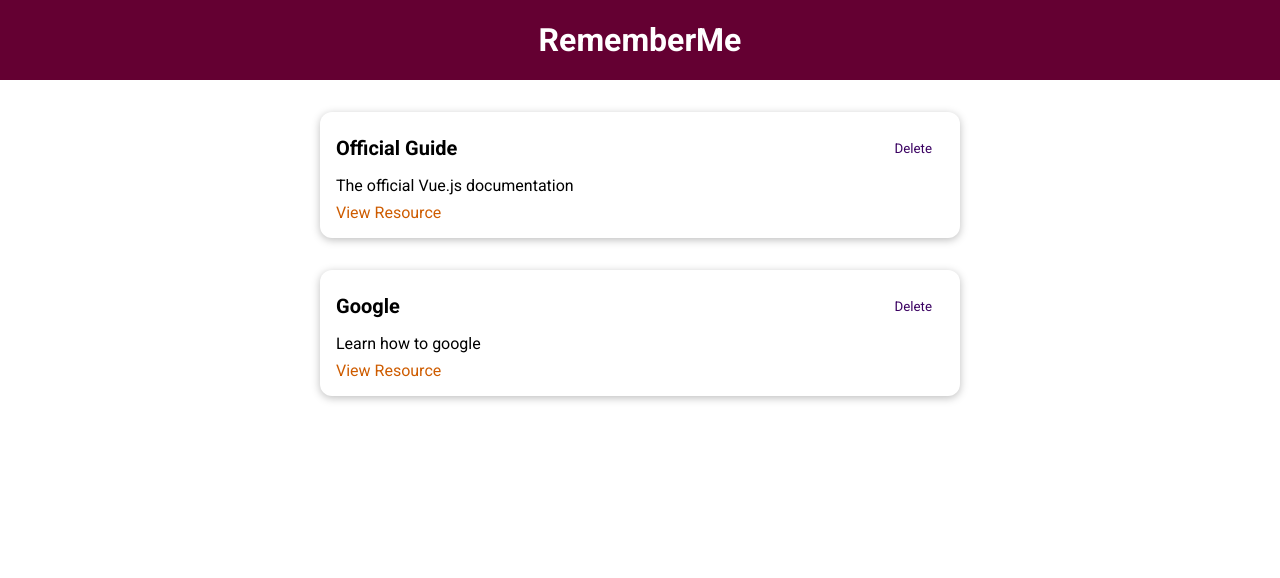
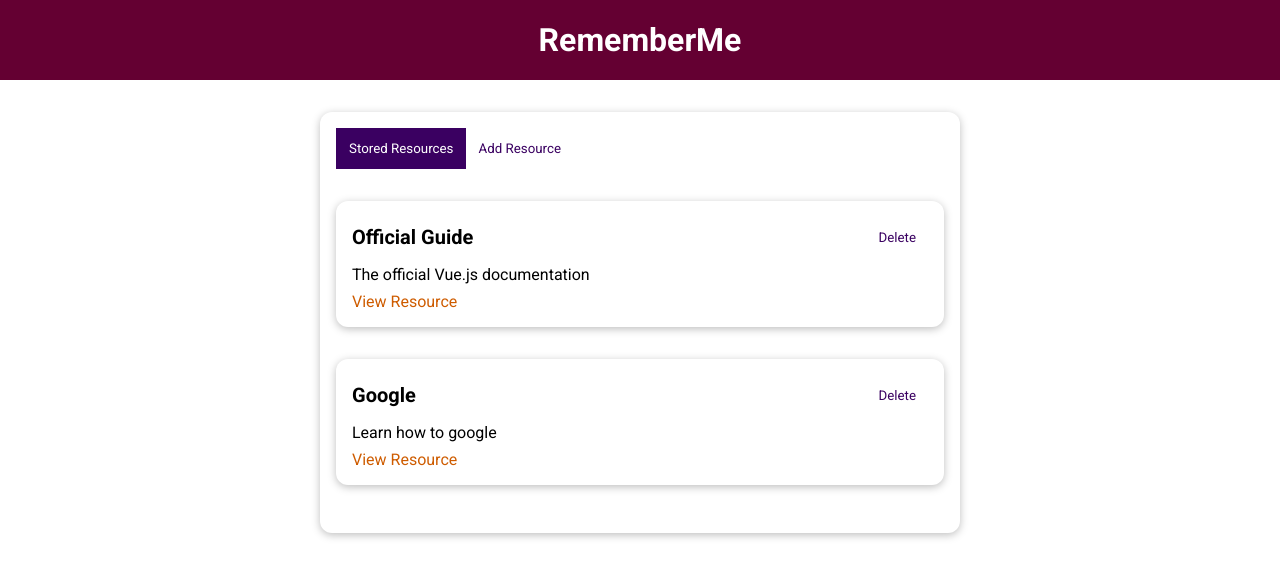
Before and after one commit to artur-coelho/The-Learning-Resources-App, a Vue app: page / in a window 1280 px wide. Shown: the top 578 px of the page. Built offline with nearby package versions, Linux system fonts and the light colour scheme.

Commit message:
feat: added the resources component

```diff
--- a/src/App.vue
+++ b/src/App.vue
@@ -1,34 +1,16 @@
 <template>
   <the-header title="RememberMe"></the-header>
-  <stored-resources :resources="storedResources"></stored-resources>
+  <the-resources></the-resources>
 </template>
 
 <script>
-import StoredResources from './components/learning-resources/StoredResources.vue';
 import TheHeader from './components/layouts/TheHeader.vue';
+import TheResources from './components/learning-resources/TheResources.vue'
 
 export default {
   components: {
-    StoredResources,
     TheHeader,
-  },
-  data() {
-    return {
-      storedResources: [
-        {
-          id: 'official-guide',
-          title: 'Official Guide',
-          description: 'The official Vue.js documentation',
-          link: 'https://vuejs.org',
-        },
-        {
-          id: 'google',
-          title: 'Google',
-          description: 'Learn how to google',
-          link: 'https://google.com',
-        },
-      ],
-    };
+    TheResources,
   },
 };
 </script>
--- /dev/null
+++ b/src/components/learning-resources/AddResource.vue
@@ -0,0 +1,13 @@
+<template>
+  <h2>Add Resource</h2>
+</template>
+
+<script>
+export default {
+
+}
+</script>
+
+<style>
+
+</style>
--- a/src/components/learning-resources/StoredResources.vue
+++ b/src/components/learning-resources/StoredResources.vue
@@ -15,7 +15,7 @@
 
 export default {
   components: { LearningResource },
-  props: ['resources'],
+  inject: ['resources'],
 };
 </script>
 
--- /dev/null
+++ b/src/components/learning-resources/TheResources.vue
@@ -0,0 +1,64 @@
+<template>
+  <base-card>
+    <base-button
+      @click="setSelectedTab('stored-resources')"
+      :mode="storedResButtonMode"
+      >Stored Resources</base-button
+    >
+    <base-button
+      @click="setSelectedTab('add-resource')"
+      :mode="addResButtonMode"
+      >Add Resource</base-button
+    >
+    <component :is="selectedTab"></component>
+  </base-card>
+</template>
+
+<script>
+import StoredResources from './StoredResources.vue';
+import AddResource from './AddResource.vue';
+
+export default {
+  components: {
+    StoredResources,
+    AddResource,
+  },
+  data() {
+    return {
+      selectedTab: 'stored-resources',
+      storedResources: [
+        {
+          id: 'official-guide',
+          title: 'Official Guide',
+          description: 'The official Vue.js documentation',
+          link: 'https://vuejs.org',
+        },
+        {
+          id: 'google',
+          title: 'Google',
+          description: 'Learn how to google',
+          link: 'https://google.com',
+        },
+      ],
+    };
+  },
+  provide() {
+    return {
+      resources: this.storedResources,
+    };
+  },
+  computed: {
+    storedResButtonMode() {
+      return this.selectedTab === 'stored-resources' ? null : 'flat';
+    },
+    addResButtonMode() {
+      return this.selectedTab === 'add-resource' ? null : 'flat';
+    },
+  },
+  methods: {
+    setSelectedTab(tab) {
+      this.selectedTab = tab;
+    },
+  },
+};
+</script>
```
